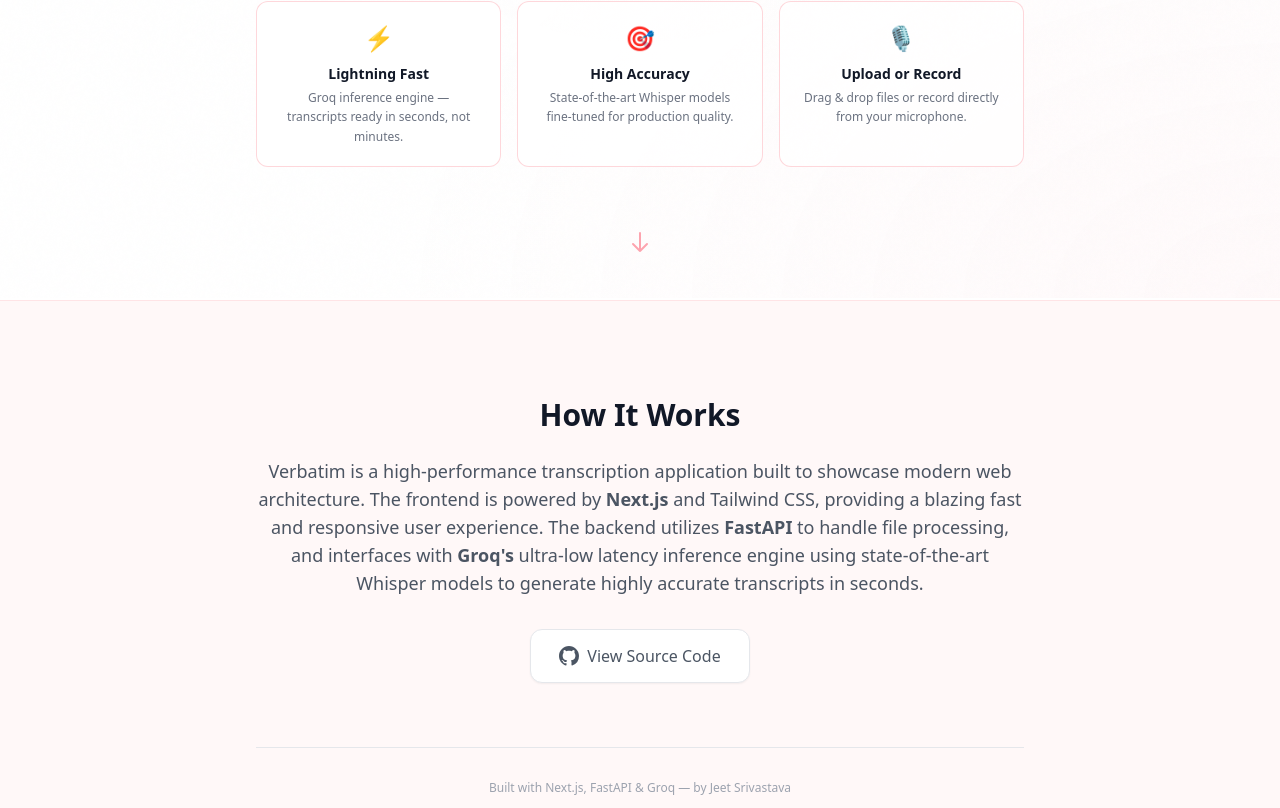
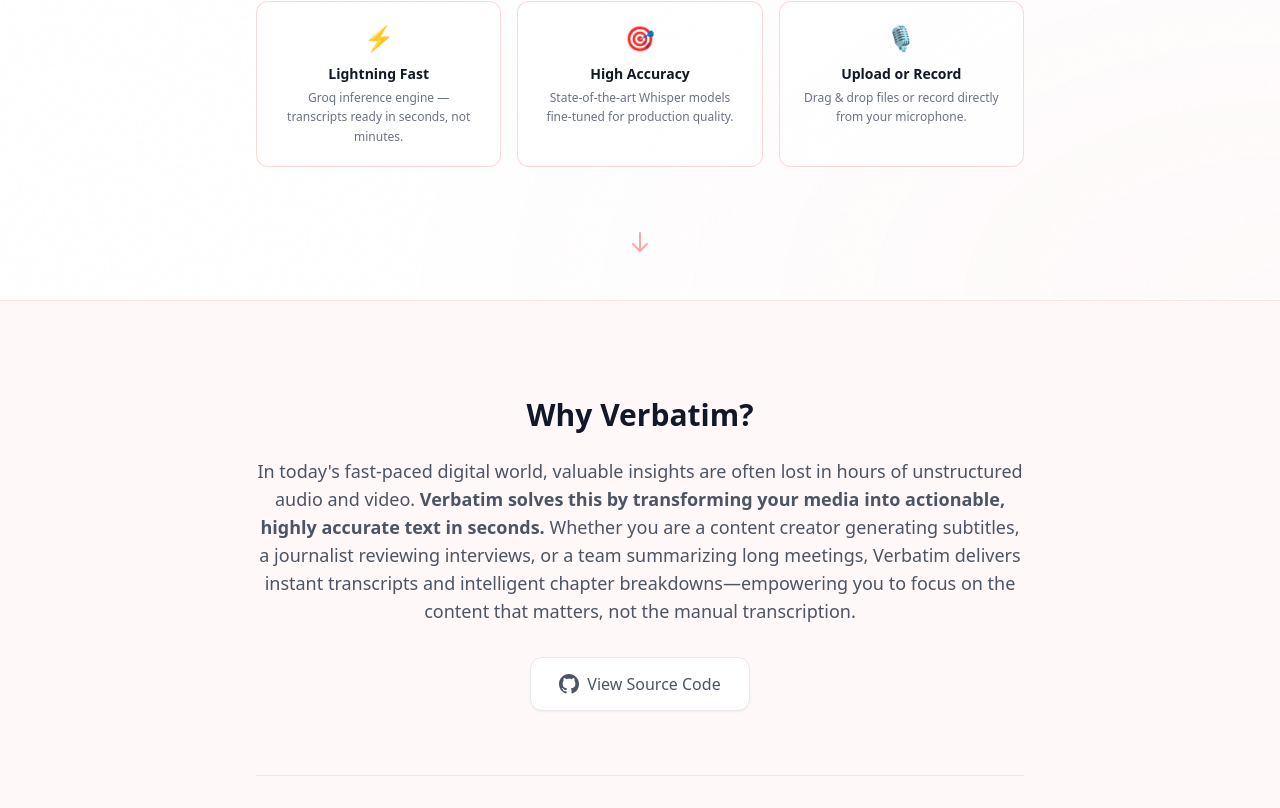
Before and after one commit to Jeet-Srivastava/Verbatim, a Next.js app in the folder frontend/: page / in a window 1280 px wide. Shown: the part 502-1310 px from the top of the page. Built offline with nearby package versions, Linux system fonts and the light colour scheme.

Commit message:
copy: update landing page about section

```diff
--- a/frontend/app/page.tsx
+++ b/frontend/app/page.tsx
@@ -91,11 +91,13 @@ export default function Home() {
       {/* SECTION 2: About / The Tech */}
       <section id="about" className="py-24 bg-rose-50/50 border-t border-rose-100 flex flex-col items-center px-4">
         <div className="max-w-3xl text-center">
-          <h2 className="text-3xl font-bold text-gray-900 mb-6">How It Works</h2>
+          <h2 className="text-3xl font-bold text-gray-900 mb-6">Why Verbatim?</h2>
           <p className="text-base md:text-lg text-gray-600 leading-relaxed mb-8">
-            Verbatim is a high-performance transcription application built to showcase modern web architecture.
-            The frontend is powered by <strong>Next.js</strong> and Tailwind CSS, providing a blazing fast and responsive user experience.
-            The backend utilizes <strong>FastAPI</strong> to handle file processing, and interfaces with <strong>Groq&apos;s</strong> ultra-low latency inference engine using state-of-the-art Whisper models to generate highly accurate transcripts in seconds.
+            In today&apos;s fast-paced digital world, valuable insights are often lost in hours of unstructured audio and video.
+            <strong> Verbatim solves this by transforming your media into actionable, highly accurate text in seconds. </strong>
+            Whether you are a content creator generating subtitles, a journalist reviewing interviews, or a team summarizing
+            long meetings, Verbatim delivers instant transcripts and intelligent chapter breakdowns—empowering you to focus
+            on the content that matters, not the manual transcription.
           </p>
 
           <div className="flex justify-center mb-16">
```
